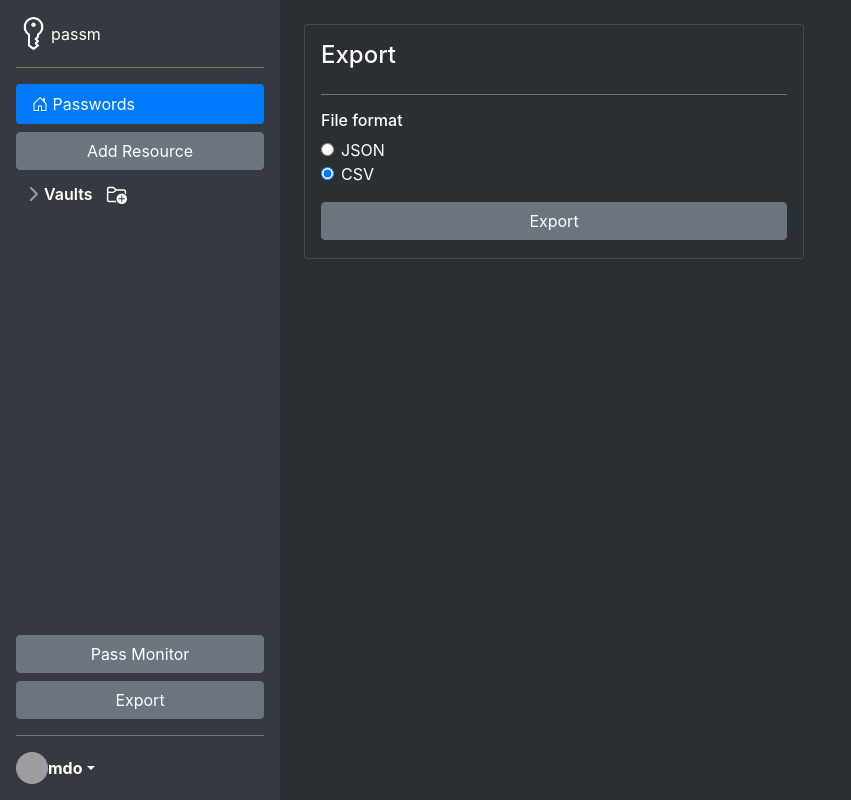
After one commit to nikita-h1s/password-manager, a Flask app: page /export/resources/ in a window 1280 px wide. The commit adds this page. Shown: the whole page, without its empty margins (0-851 px from the left). Run offline with Flask 3, Linux system fonts and the light colour scheme; grey boxes are pictures that could not be loaded.

Commit message:
Implement exporting resource information in csv and json

```diff
--- a/passm/routes.py
+++ b/passm/routes.py
@@ -1,6 +1,10 @@
-from flask import Blueprint, render_template, request, redirect, url_for, flash, jsonify
+from datetime import datetime
+import json
+
+from flask import Blueprint, render_template, request, redirect, url_for, flash, Response
 from .db import get_db
-from .utils import retrieve_vaults, get_resources_by_vault, encrypt_password, get_password_stats
+from .utils import retrieve_vaults, get_resources_by_vault, encrypt_password, decrypt_password, get_password_stats
+import io, csv
 
 main = Blueprint('main', __name__)
 
@@ -195,3 +199,58 @@ def view_password_statistics():
     return render_template('pass_monitor.html', vaults=vault_list,
                            weak_password_list=weak_password_list,
                            repeated_password_list=repeated_password_list)
+
+
+@main.route('/export/resources/', methods=['GET', 'POST'])
+def export_resources():
+    if request.method == 'GET':
+        return render_template('export.html')
+
+    file_format = request.form.get('format', 'csv')
+    db = get_db()
+    cur = db.cursor(dictionary=True)
+    query = """
+    SELECT resource.resource_name, resource.resource_email, resource.resource_username, resource.resource_url,
+           resource.creation_date, password.encrypted_password
+    FROM resource
+    INNER JOIN password ON resource.resource_id = password.resource_id;
+    """
+    cur.execute(query)
+    resources = cur.fetchall()
+
+    for resource in resources:
+        encrypted_password = resource.pop("encrypted_password", None)  # Remove encrypted_password from the dictionary
+        if encrypted_password:
+            try:
+                resource["password"] = decrypt_password(encrypted_password)  # Add decrypted value as "password"
+            except Exception as e:
+                resource["password"] = f"Error: {str(e)}"
+
+    if file_format == 'csv':
+        # Generate CSV file
+        output = io.StringIO()
+        writer = csv.DictWriter(output, fieldnames=resources[0].keys())
+        writer.writeheader()
+        writer.writerows(resources)
+        output.seek(0)
+        return Response(
+            output.getvalue(),
+            mimetype='text/csv',
+            headers={'Content-Disposition': 'attachment;filename=resources.csv'}
+        )
+
+    elif file_format == 'json':
+        for resource in resources:
+            for key, value in resource.items():
+                if isinstance(value, datetime):
+                    resource[key] = value.isoformat()
+
+        # Generate JSON file
+        return Response(
+            json.dumps(resources),
+            mimetype='application/json',
+            headers={'Content-Disposition': 'attachment;filename=resources.json'}
+        )
+
+    # If format is invalid, return an error response
+    return "Invalid format selected", 400
--- a/passm/static/css/main.css
+++ b/passm/static/css/main.css
@@ -225,3 +225,10 @@ main {
 .hidden {
     display: none;
 }
+
+.export-group {
+    width: 500px;
+    height: 235px;
+    border: solid 1px #434A50;
+    border-radius: 3px;
+}
--- a/passm/static/js/main.js
+++ b/passm/static/js/main.js
@@ -224,9 +224,11 @@ const saveInputText = () => {
         localStorage.setItem('searchInput', inputField.value);
     });
 
-    clearButton.addEventListener('click', () => {
-        localStorage.removeItem('searchInput');
-    })
+    if (clearButton) {
+        clearButton.addEventListener('click', () => {
+            localStorage.removeItem('searchInput');
+        })
+    }
 };
 
 
--- /dev/null
+++ b/passm/templates/export.html
@@ -0,0 +1,25 @@
+{% extends "layout.html" %}
+{% block content %}
+<div class="export-group mt-4 ml-4 p-3 d-flex flex-column">
+    <h4>Export</h4>
+    <hr>
+    <h6>File format</h6>
+    <form method="POST" action="{{ url_for('main.export_resources') }}" class="d-flex flex-column">
+        <div class="form-check">
+            <input class="form-check-input" type="radio" name="format" id="format_json" value="json">
+            <label class="form-check-label" for="format_json">
+                JSON
+            </label>
+        </div>
+        <div class="form-check">
+            <input class="form-check-input" type="radio" name="format" id="format_csv" value="csv" checked>
+            <label class="form-check-label" for="format_csv">
+                CSV
+            </label>
+        </div>
+        <button type="submit" name="action" class="btn btn-secondary mt-3">
+            Export
+        </button>
+    </form>
+</div>
+{% endblock content %}
--- a/passm/templates/layout.html
+++ b/passm/templates/layout.html
@@ -127,6 +127,9 @@
             <a href="{{ url_for('main.view_password_statistics') }}" class="btn btn-secondary pass-monitor-button">
                 Pass Monitor
             </a>
+            <a href="{{ url_for('main.export_resources') }}" class="btn btn-secondary pass-monitor-button mt-2">
+                Export
+            </a>
             <hr>
             <div class="dropdown">
                 <a href="#" class="d-flex align-items-center text-white text-decoration-none dropdown-toggle"
```
